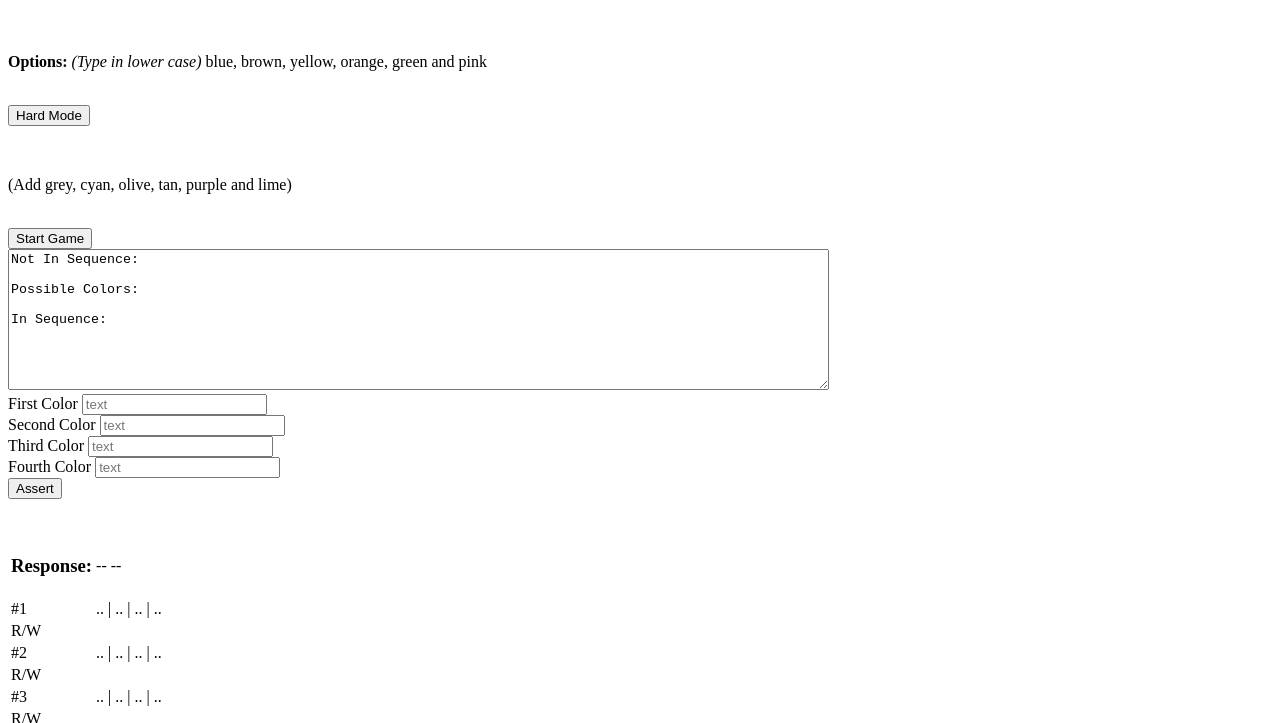
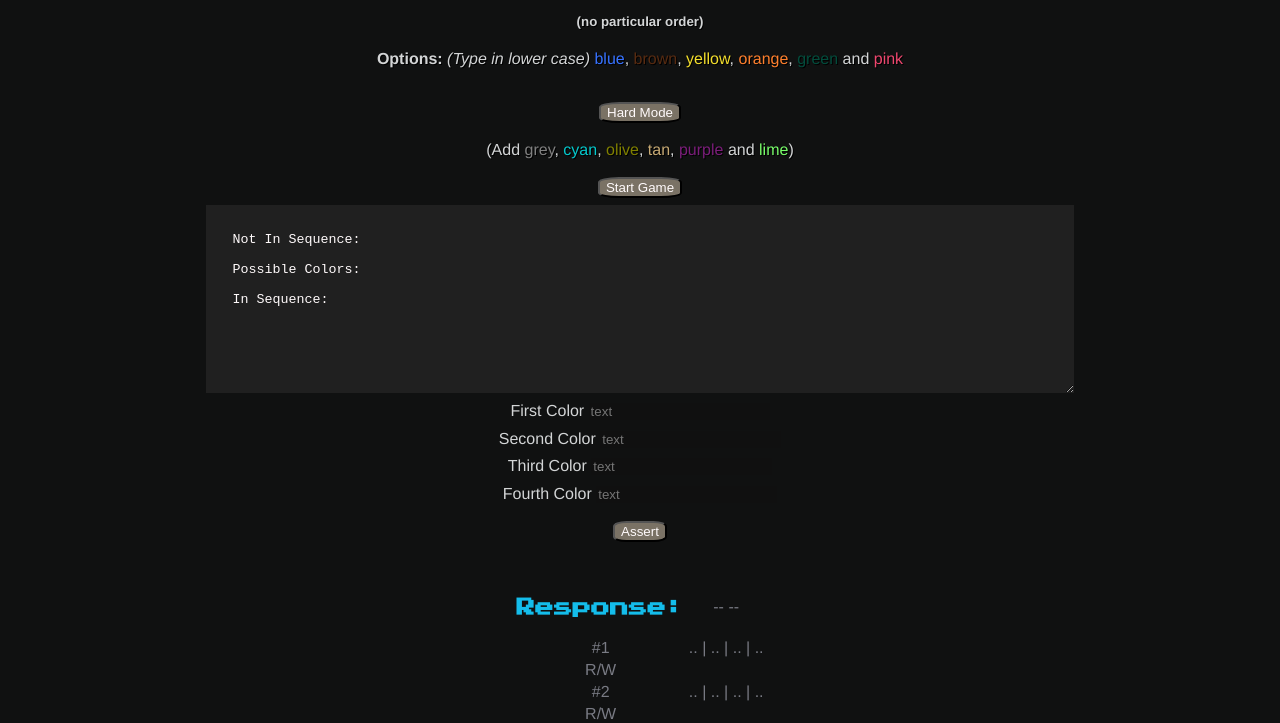
Before and after one commit to blperez1/MasterMind-project, a plain HTML site: page index.html in a window 1280 px wide. Shown: the part 148-871 px from the top of the page. Drawn offline with Linux system fonts and the light colour scheme.

Commit message:
fixed linking of css

```diff
--- a/index.html
+++ b/index.html
@@ -5,7 +5,7 @@
     <meta name="viewport"
           content="width=device-width, user-scalable=no, initial-scale=1.0, maximum-scale=1.0, minimum-scale=1.0">
     <meta http-equiv="X-UA-Compatible" content="ie=edge">
-    <link rel="stylesheet" href="masterMind-knockoff.css.css">
+    <link rel="stylesheet" href="masterMind-knockoff.css">
     <link href='https://fonts.googleapis.com/css?family=Press Start 2P' rel='stylesheet'>
     <title>Master The Code</title>
 </head>
```
